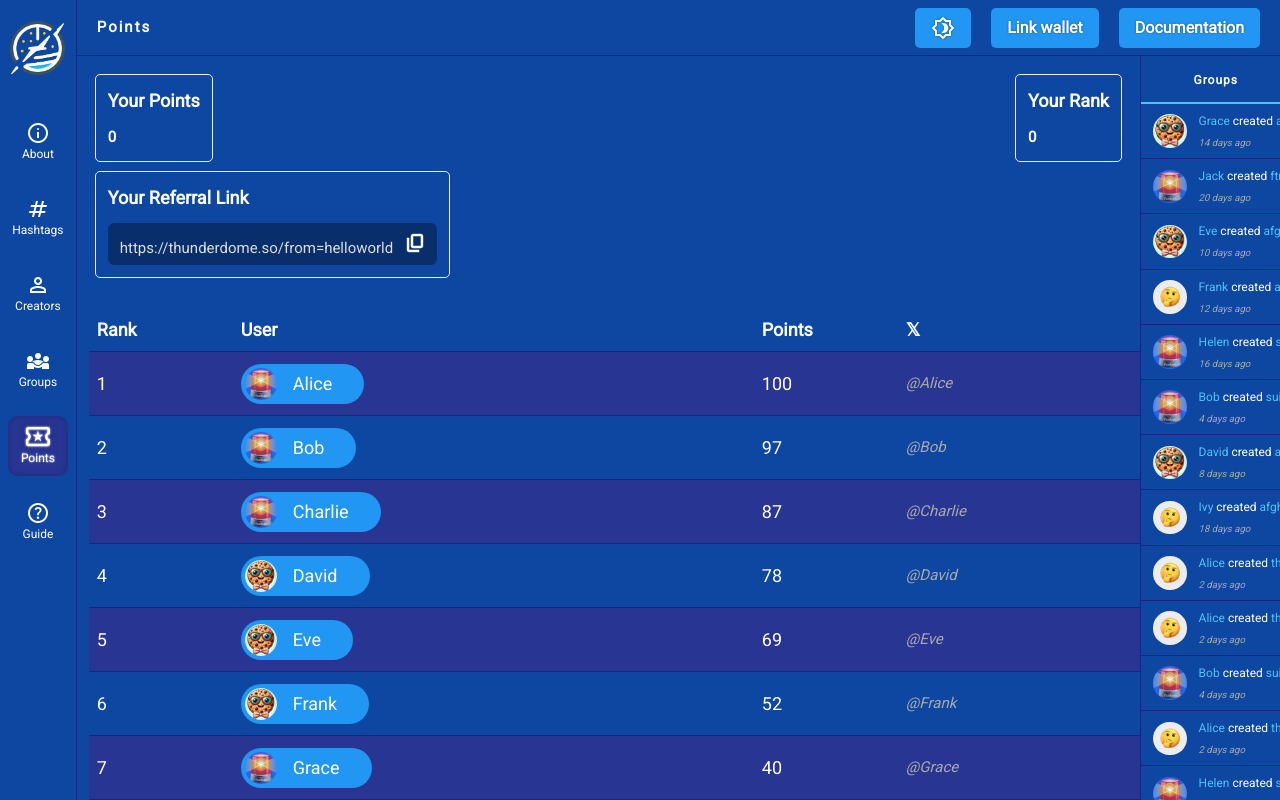
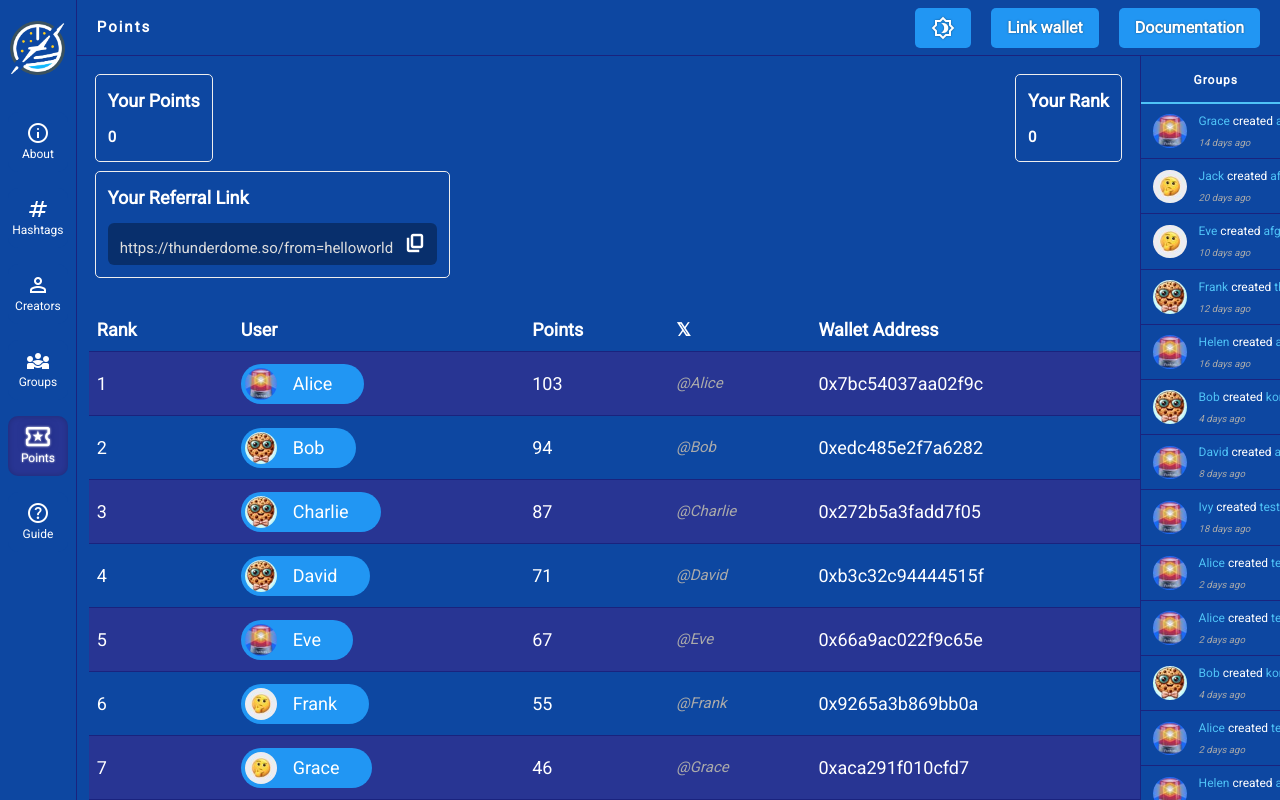
Before and after one commit to takosenpai2687/thunderdome-remastered, a Vue app: page /points in a window 1280 px wide. Shown: the top 800 px of the page. Built offline with nearby package versions, Linux system fonts and the light colour scheme; a web font is replaced by a local one.

Commit message:
feat: added wallet address row for leaderboard

```diff
--- a/public/mock/activities.json
+++ b/public/mock/activities.json
@@ -1,80 +1,80 @@
 [
     {
         "user": "Alice",
-        "group": "thunderdome",
-        "avatar": "/img/avatar-2.jpg",
+        "group": "testnet",
+        "avatar": "/img/avatar-1.jpg",
         "avatar2": "/img/avatar-2.jpg",
         "time": "2 days ago",
-        "price": "8FTM"
+        "price": "0FTM"
     },
     {
         "user": "Bob",
-        "group": "suisse",
-        "avatar": "/img/avatar-1.jpg",
+        "group": "korea",
+        "avatar": "/img/avatar-3.png",
         "avatar2": "/img/avatar-1.jpg",
         "time": "4 days ago",
-        "price": "1FTM"
+        "price": "2FTM"
     },
     {
         "user": "Charlie",
-        "group": "ftmsonic",
-        "avatar": "/img/avatar-1.jpg",
-        "avatar2": "/img/avatar-2.jpg",
+        "group": "suisse",
+        "avatar": "/img/avatar-2.jpg",
+        "avatar2": "/img/avatar-1.jpg",
         "time": "6 days ago",
-        "price": "8FTM"
+        "price": "1FTM"
     },
     {
         "user": "David",
         "group": "afgh",
-        "avatar": "/img/avatar-3.png",
-        "avatar2": "/img/avatar-2.jpg",
+        "avatar": "/img/avatar-1.jpg",
+        "avatar2": "/img/avatar-1.jpg",
         "time": "8 days ago",
-        "price": "0FTM"
+        "price": "8FTM"
     },
     {
         "user": "Eve",
         "group": "afgh",
-        "avatar": "/img/avatar-3.png",
-        "avatar2": "/img/avatar-2.jpg",
+        "avatar": "/img/avatar-2.jpg",
+        "avatar2": "/img/avatar-1.jpg",
         "time": "10 days ago",
-        "price": "1FTM"
+        "price": "10FTM"
     },
     {
         "user": "Frank",
-        "group": "afgh",
-        "avatar": "/img/avatar-2.jpg",
+        "group": "thunderdome",
+        "avatar": "/img/avatar-3.png",
         "avatar2": "/img/avatar-3.png",
         "time": "12 days ago",
-        "price": "5FTM"
+        "price": "7FTM"
     },
     {
         "user": "Grace",
         "group": "afgh",
-        "avatar": "/img/avatar-3.png",
+        "avatar": "/img/avatar-1.jpg",
         "avatar2": "/img/avatar-2.jpg",
         "time": "14 days ago",
-        "price": "2FTM"
+        "price": "10FTM"
     },
     {
         "user": "Helen",
-        "group": "suisse",
+        "group": "afgh",
         "avatar": "/img/avatar-1.jpg",
-        "avatar2": "/img/avatar-1.jpg",
+        "avatar2": "/img/avatar-2.jpg",
         "time": "16 days ago",
         "price": "2FTM"
     },
     {
         "user": "Ivy",
-        "group": "afgh",
-        "avatar": "/img/avatar-2.jpg",
+        "group": "test",
+        "avatar": "/img/avatar-1.jpg",
         "avatar2": "/img/avatar-2.jpg",
         "time": "18 days ago",
-        "price": "4FTM"
+        "price": "5FTM"
     },
     {
         "user": "Jack",
-        "group": "ftmsonic",
-        "avatar": "/img/avatar-1.jpg",
+        "group": "afgh",
+        "avatar": "/img/avatar-2.jpg",
         "avatar2": "/img/avatar-3.png",
         "time": "20 days ago",
         "price": "2FTM"
--- a/public/mock/leaderboard.json
+++ b/public/mock/leaderboard.json
@@ -2,61 +2,71 @@
     {
         "user": "Alice",
         "avatar": "/img/avatar-1.jpg",
-        "points": 100,
-        "x": "@Alice"
+        "points": 103,
+        "x": "@Alice",
+        "wallet": "0x7bc54037aa02f9c"
     },
     {
         "user": "Bob",
-        "avatar": "/img/avatar-1.jpg",
-        "points": 97,
-        "x": "@Bob"
+        "avatar": "/img/avatar-3.png",
+        "points": 94,
+        "x": "@Bob",
+        "wallet": "0xedc485e2f7a6282"
     },
     {
         "user": "Charlie",
-        "avatar": "/img/avatar-1.jpg",
+        "avatar": "/img/avatar-3.png",
         "points": 87,
-        "x": "@Charlie"
+        "x": "@Charlie",
+        "wallet": "0x272b5a3fadd7f05"
     },
     {
         "user": "David",
         "avatar": "/img/avatar-3.png",
-        "points": 78,
-        "x": "@David"
+        "points": 71,
+        "x": "@David",
+        "wallet": "0xb3c32c94444515f"
     },
     {
         "user": "Eve",
-        "avatar": "/img/avatar-3.png",
-        "points": 69,
-        "x": "@Eve"
+        "avatar": "/img/avatar-1.jpg",
+        "points": 67,
+        "x": "@Eve",
+        "wallet": "0x66a9ac022f9c65e"
     },
     {
         "user": "Frank",
-        "avatar": "/img/avatar-3.png",
-        "points": 52,
-        "x": "@Frank"
+        "avatar": "/img/avatar-2.jpg",
+        "points": 55,
+        "x": "@Frank",
+        "wallet": "0x9265a3b869bb0a"
     },
     {
         "user": "Grace",
-        "avatar": "/img/avatar-1.jpg",
-        "points": 40,
-        "x": "@Grace"
+        "avatar": "/img/avatar-2.jpg",
+        "points": 46,
+        "x": "@Grace",
+        "wallet": "0xaca291f010cfd7"
     },
     {
         "user": "Helen",
-        "avatar": "/img/avatar-2.jpg",
-        "points": 38,
-        "x": "@Helen"
+        "avatar": "/img/avatar-1.jpg",
+        "points": 40,
+        "x": "@Helen",
+        "wallet": "0x3f9ba854806408a"
     },
     {
         "user": "Ivy",
-        "avatar": "/img/avatar-2.jpg",
-        "points": 21,
-        "x": "@Ivy"
+        "avatar": "/img/avatar-3.png",
+        "points": 28,
+        "x": "@Ivy",
+        "wallet": "0xad329f86130b306"
     },
     {
         "user": "Jack",
-        "avatar": "/img/avatar-2.jpg",
-        "points": 18,
-        "x": "@Jack"
+        "avatar": "/img/avatar-1.jpg",
+        "points": 14,
+        "x": "@Jack",
+        "wallet": "0x4eb7f202ade448b"
     }
 ]
--- a/src/pages/PointsPage.vue
+++ b/src/pages/PointsPage.vue
@@ -37,6 +37,7 @@
                             <th>User</th>
                             <th :style="{ width: '144px' }">Points</th>
                             <th>𝕏</th>
+                            <th>Wallet Address</th>
                         </tr>
                     </thead>
                     <tbody>
@@ -50,6 +51,7 @@
                             </td>
                             <td>{{ player.points }}</td>
                             <td class="x-text">{{ player.x }}</td>
+                            <td class="text-gray-400">{{ player.wallet }}</td>
                         </tr>
 
                     </tbody>
```
Also changed, not shown: public/mock/documentation.json (+46 -50 lines), public/mock/chat_history.json, 1 other file (tests, documents, lock files or other folders).
